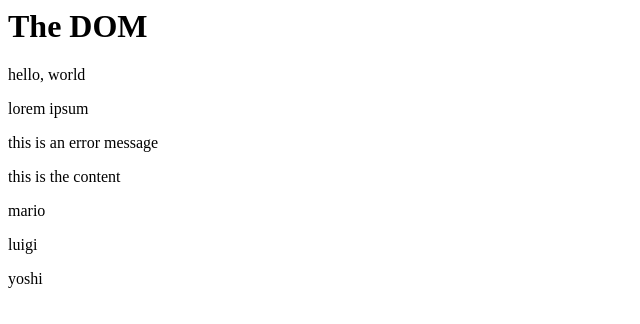
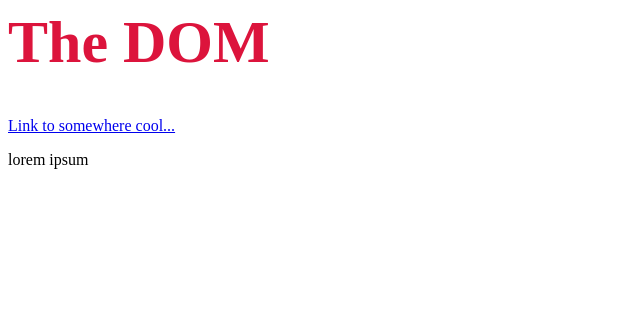
Before and after one commit to llaquette2/javascript-training, a plain HTML site: page chapter_6/index.html in a window 1280 px wide. Shown: the whole page, without its empty margins (0-640 px from the left). Drawn offline with Linux system fonts and the light colour scheme.

Commit message:
Updated index.html and sandbox.js
Added training for adding and removing properties

```diff
--- a/chapter_6/index.html
+++ b/chapter_6/index.html
@@ -6,17 +6,11 @@
 
 </head>
 <body>
-    <h1 id="page-title">The DOM</h1>
+    <h1 style="color: orange">The DOM</h1>
 
-    <div>
-        <p>hello, world</p>
-        <p>lorem ipsum</p>
-        <p class="error">this is an error message</p>
-    </div>
+    <a href="https://www.google.com">Link to somewhere cool...</a>
 
-    <div class="content">
-        <p>this is the content</p>
-    </div>
+    <p class="error">lorem ipsum</p>
 
     <script src="sandbox.js"></script>
 </body>
--- a/chapter_6/sandbox.js
+++ b/chapter_6/sandbox.js
@@ -26,7 +26,7 @@ console.log(errors);
 // get elements by their tag name
 const paras = document.getElementsByTagName('p');
 console.log(paras[1]);
-*/
+
 // changing text and html
 const para = document.querySelector('p');
 
@@ -50,3 +50,29 @@ const people = ['mario', 'luigi', 'yoshi'];
 people.forEach(person => {
     content.innerHTML += `<p>${person}</p>`;
 });
+
+// getting and setting attributes
+const link = document.querySelector('a');
+
+console.log(link.getAttribute('href'));
+link.setAttribute('href', 'https://www.thenetninja.co.uk');
+link.innerText = 'The Net Ninja Website';
+
+const mssg = document.querySelector('p');
+
+console.log(mssg.getAttribute('class'));
+mssg.setAttribute('class', 'success');
+mssg.setAttribute('style', 'color:green');
+*/
+// adding and removing classes
+const title = document.querySelector('h1');
+
+//title.setAttribute('style', 'margin: 50px');
+
+console.log(title.style);
+console.log(title.style.color);
+
+title.style.margin = '50px';
+title.style.color = 'crimson';
+title.style.fontSize = '60px';
+title.style.margin = '';
```
